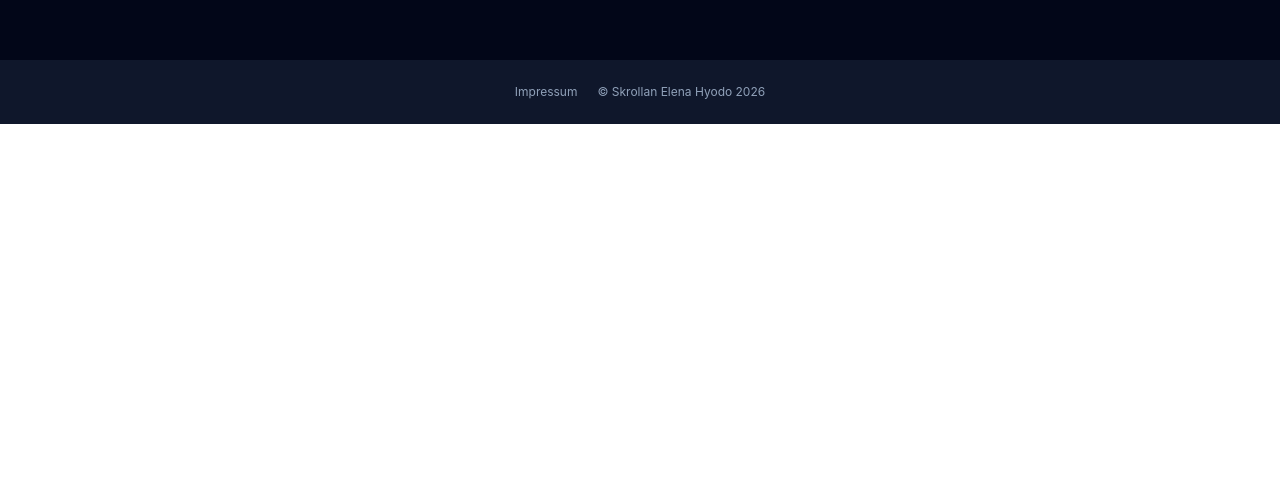
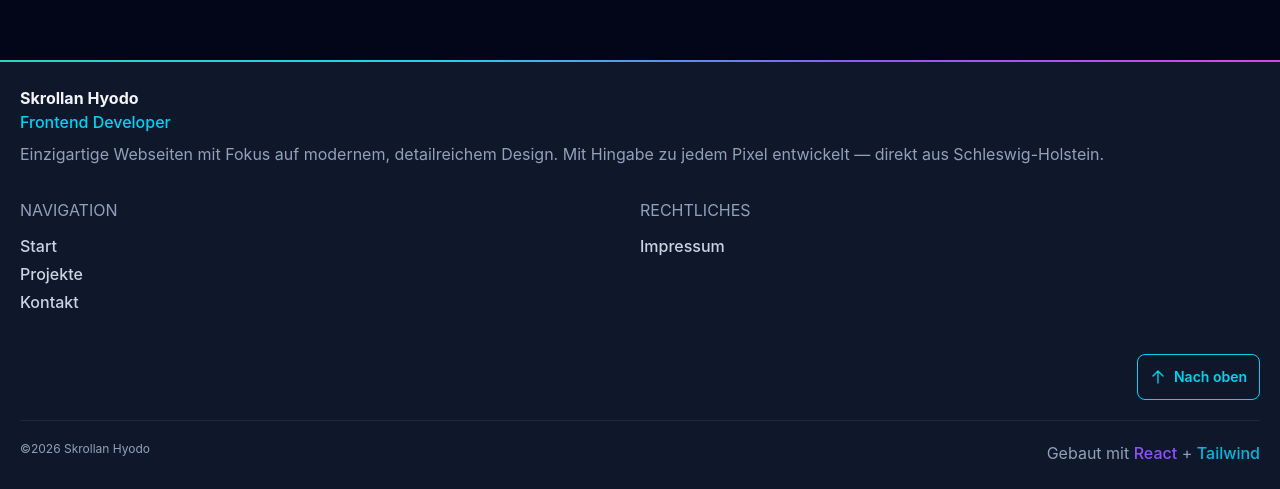
Before and after one commit to Schokett/Portfolio, a React app: page /Portfolio/impressum in a window 1280 px wide. Shown: the part 1048-1537 px from the top of the page. Before the commit the page ends 1172 px from the top, so only its background shows below. Built offline with nearby package versions, Linux system fonts and the light colour scheme; the HTML template or start-up script is replaced by a standard one.

Commit message:
styling footer

```diff
--- a/src/components/button/Button.tsx
+++ b/src/components/button/Button.tsx
@@ -9,9 +9,10 @@ interface ButtonProps {
   className?: string;
   icon?: ReactNode;
   secendIcon?: ReactNode;
+  glow?: boolean;
 }
 
-function Button({ label, targetId, href, onClick, className = "", icon, secendIcon }: ButtonProps) {
+function Button({ label, targetId, href, onClick, className = "", icon, secendIcon, glow = true }: ButtonProps) {
   const navigate = useNavigate();
 
   const isExternal = href?.startsWith("http") || href?.startsWith("mailto:");
@@ -30,14 +31,24 @@ function Button({ label, targetId, href, onClick, className = "", icon, secendIc
     }
   };
 
+  const glowClasses =
+    "bg-linear-150 from-cyan-500/50 via-teal-500/20 to-slate-950 border-cyan-400 text-slate-100 shadow-[0_0_1px_rgba(34,211,238,0.6),inset_0_0_5px_rgba(34,211,238,0.25)] hover:shadow-[0_0_5px_rgba(34,211,238,0.8),inset_0_0_6px_rgba(34,211,238,0.4)] hover:border-cyan-300";
+  const plainClasses = "bg-transparent border-cyan-400 text-cyan-400 hover:border-cyan-300";
+
   return (
     <button
       onClick={handleClick}
-      className={`bg-linear-150 from-cyan-500/50 via-teal-500/20 to-slate-950 border border-cyan-400 text-slate-100 rounded-lg p-3 flex items-center text-sm gap-2 font-semibold cursor-pointer shadow-[0_0_1px_rgba(34,211,238,0.6),inset_0_0_5px_rgba(34,211,238,0.25)] hover:shadow-[0_0_5px_rgba(34,211,238,0.8),inset_0_0_6px_rgba(34,211,238,0.4)] hover:border-cyan-300 transition-all duration-300 ${className}`}
-      style={{
-        filter:
-          "drop-shadow(0 0 2px rgba(59,130,246,0.7)) drop-shadow(0 0 1px rgba(45,212,191,0.6)) drop-shadow(0 0 30px rgba(45,212,191,0.4))",
-      }}>
+      className={`border rounded-lg p-3 flex items-center text-sm gap-2 font-semibold cursor-pointer transition-all duration-300 ${
+        glow ? glowClasses : plainClasses
+      } ${className}`}
+      style={
+        glow
+          ? {
+              filter:
+                "drop-shadow(0 0 2px rgba(59,130,246,0.7)) drop-shadow(0 0 1px rgba(45,212,191,0.6)) drop-shadow(0 0 30px rgba(45,212,191,0.4))",
+            }
+          : undefined
+      }>
       {secendIcon}
       {label}
       {icon}
--- a/src/components/footer/Footer.tsx
+++ b/src/components/footer/Footer.tsx
@@ -1,13 +1,71 @@
-import { Link } from "react-router-dom";
+import { Link, useLocation, useNavigate } from "react-router-dom";
+import { arrowUp } from "../icons/paths";
+import Button from "../button/Button";
 
 function Footer() {
+  const navigate = useNavigate();
+  const location = useLocation();
+
+  const handleNavClick = (id: string) => (e: React.MouseEvent) => {
+    e.preventDefault();
+    if (location.pathname === "/") {
+      document.getElementById(id)?.scrollIntoView({ behavior: "smooth" });
+    } else {
+      navigate(`/#${id}`);
+    }
+  };
+
   return (
-    <footer className="bg-slate-900 text-slate-400 py-6 mt-30 lg:mt-50">
-      <div className="container mx-auto px-4 flex justify-center items-center gap-5 text-xs lg:text-md">
-        <Link to="/impressum" className="">
-          Impressum
-        </Link>
-        <p>&copy; Skrollan Elena Hyodo 2026</p>
+    <footer className="border-t-2 border-transparent [border-image:linear-gradient(to_right,#2dd4bf,#22d3ee,#8b5cf6,#d946ef)_1] bg-slate-900 text-slate-400 py-6 mt-30 lg:mt-50 p-5">
+      <div className="">
+        <p className="text-slate-100 font-bold">Skrollan Hyodo</p>
+        <p className="text-cyan-400 font-medium">Frontend Developer</p>
+        <p className="mt-2 mb-8">
+          Einzigartige Webseiten mit Fokus auf modernem, detailreichem Design. Mit Hingabe zu jedem
+          Pixel entwickelt — direkt aus Schleswig-Holstein.
+        </p>
+      </div>
+
+      <div className="grid grid-cols-2 justify-between">
+        <div className="">
+          <h4 className="uppercase">Navigation</h4>
+          <div className="text-slate-300 grid gap-1 mt-3 font-medium">
+            <a href="#hero" onClick={handleNavClick("hero")} className="cursor-pointer">
+              Start
+            </a>
+            <a href="#projekte" onClick={handleNavClick("projekte")} className="cursor-pointer">
+              Projekte
+            </a>
+            <a href="#contact" onClick={handleNavClick("contact")} className="cursor-pointer">
+              Kontakt
+            </a>
+          </div>
+        </div>
+
+        <div className="">
+          <h4 className="uppercase ">Rechtliches</h4>
+          <div className="text-slate-300 grid gap-1 mt-3 font-medium">
+            <Link to="/impressum" className="">
+              Impressum
+            </Link>
+          </div>
+        </div>
+      </div>
+      <div className="flex justify-self-end mb-5">
+        <Button
+          secendIcon={arrowUp}
+          label="Nach oben"
+          targetId="hero"
+          glow={false}
+          className="mt-10 lg:mt-10"
+        />
+      </div>
+      <div className="flex justify-between border-t pt-5 border-slate-800">
+        <p className="text-xs">&copy;2026 Skrollan Hyodo </p>
+        <p className="">
+          Gebaut mit <span className=" font-medium text-violet-500">React</span> +{" "}
+          <span className="font-medium text-cyan-500">Tailwind</span>
+        </p>
       </div>
     </footer>
   );
--- a/src/components/icons/paths.tsx
+++ b/src/components/icons/paths.tsx
@@ -153,3 +153,15 @@ export const rocketIcon = (
     />
   </svg>
 );
+
+export const arrowUp = (
+  <svg
+    xmlns="http://www.w3.org/2000/svg"
+    fill="none"
+    viewBox="0 0 24 24"
+    stroke-width="2"
+    stroke="currentColor"
+    className="size-4">
+    <path stroke-linecap="round" stroke-linejoin="round" d="M4.5 10.5 12 3m0 0 7.5 7.5M12 3v18" />
+  </svg>
+);
--- a/src/pages/Portfolio.tsx
+++ b/src/pages/Portfolio.tsx
@@ -2,6 +2,7 @@ import Button from "../components/button/Button";
 import Footer from "../components/footer/Footer";
 import Icons from "../components/icons/Icons";
 import { useEffect, useRef } from "react";
+import { useLocation } from "react-router-dom";
 
 import ProjekteCard from "../components/projectCard/ProjectCard";
 import {
@@ -23,6 +24,12 @@ function Portfolio() {
   const sectionRef = useRef<HTMLElement>(null);
   const lightTopRef = useRef<HTMLDivElement>(null);
   const lightBottomRef = useRef<HTMLDivElement>(null);
+  const location = useLocation();
+
+  useEffect(() => {
+    if (!location.hash) return;
+    document.getElementById(location.hash.slice(1))?.scrollIntoView({ behavior: "smooth" });
+  }, [location.hash]);
 
   useEffect(() => {
     let frameId: number;
@@ -75,7 +82,7 @@ function Portfolio() {
 
   return (
     <div className="font-sans">
-      <section className="flex flex-col p-5 lg:p-5 ">
+      <section className="flex flex-col p-5 lg:p-5" id="hero">
         <div className="p-[1px] rounded-2xl bg-linear-to-r from-teal-200/60 to-indigo-300/60">
           <div className="relative overflow-hidden flex flex-col xl:gap-20 p-10 lg:flex-row lg:justify-between lg:items-center rounded-2xl bg-slate-950 inset-shadow-[0_0_5px_theme(colors.teal.200)]">
             <img
```
